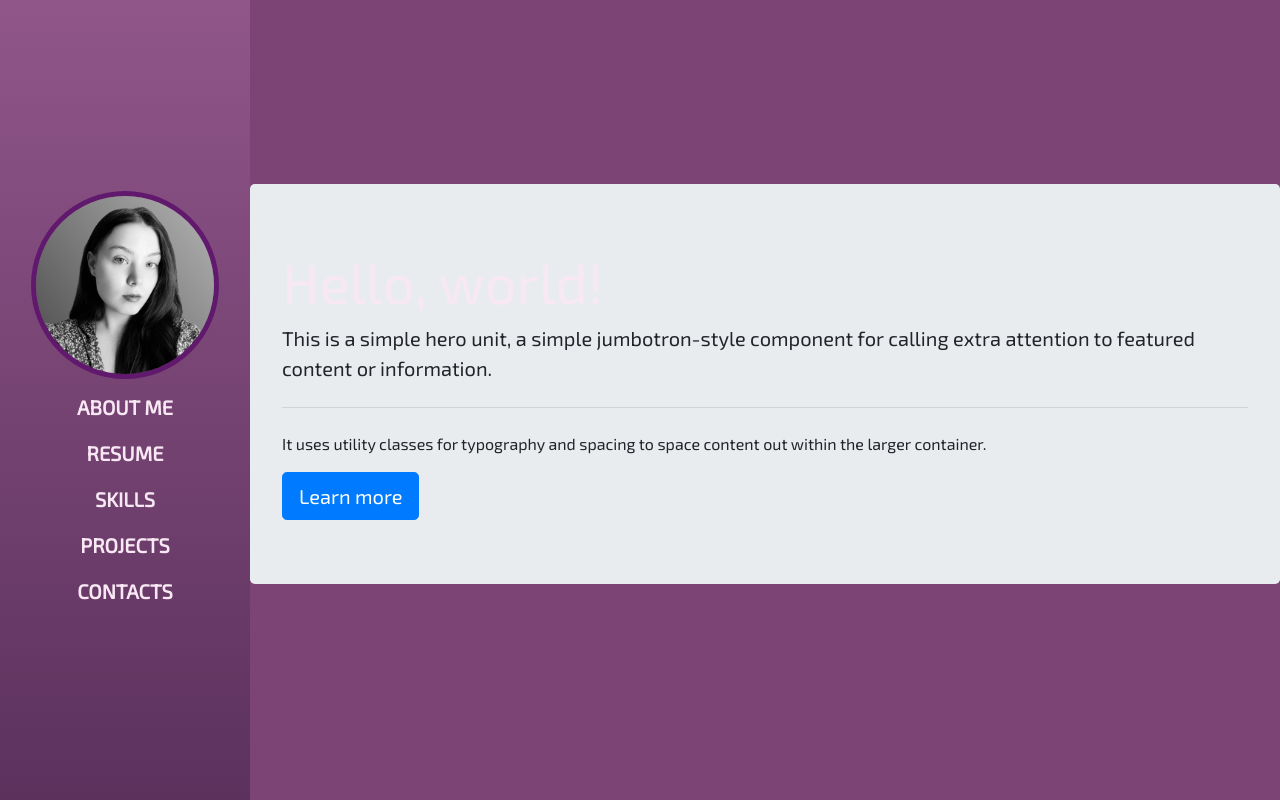
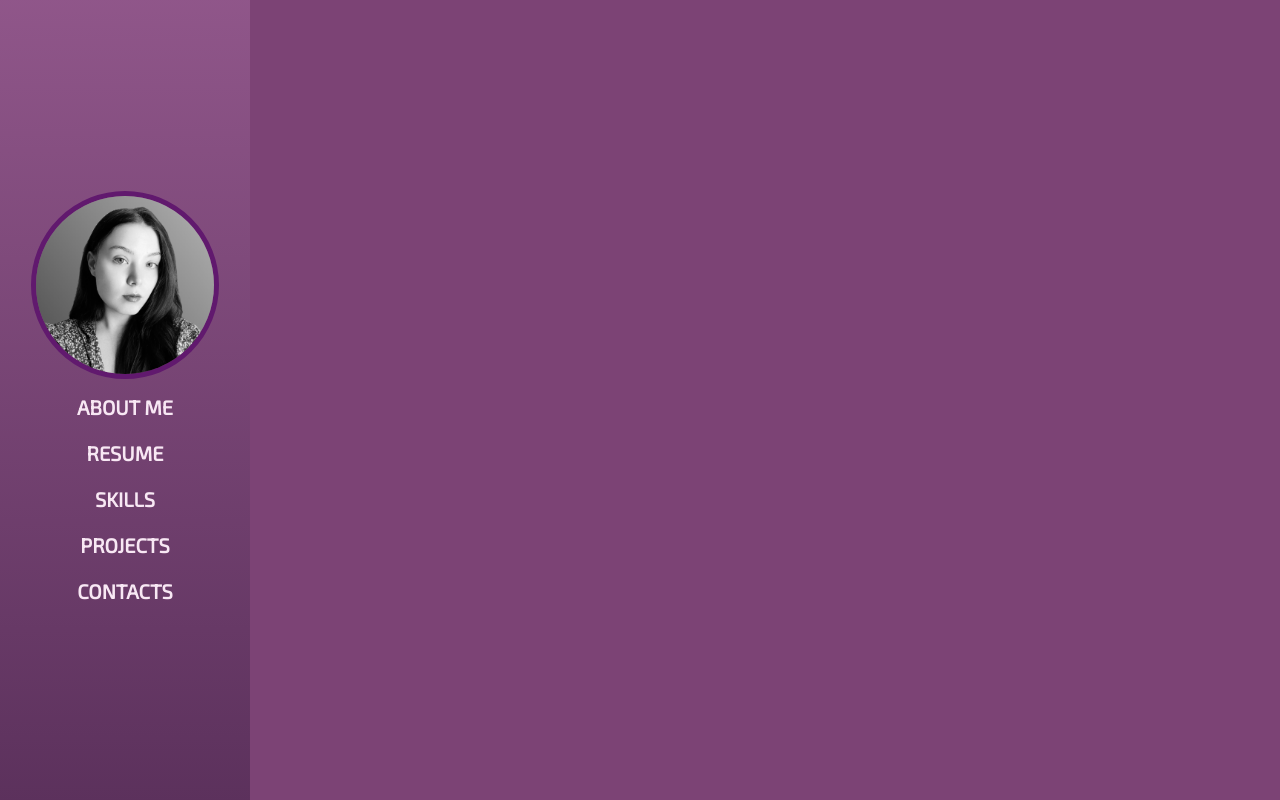
Before and after one commit to Maeevee/Bootstrap-Portfolio-Kiriakulova, a plain HTML site: page index.html in a window 1280 px wide. Drawn offline with nearby package versions, Linux system fonts and the light colour scheme.

Commit message:
Revert "add-content-wrapper"
This reverts commit bcb8bf2c95ecd0a8919b4b9370069e2896d22876.

```diff
--- a/css/style.css
+++ b/css/style.css
@@ -67,16 +67,11 @@ nav{
     .navbar{
         min-height: 100vh;
         width: 250px;
+        position: fixed;
     }
 
     .navbar-brand img{
         border: 5px solid var(--color-hover);
-    }
-
-    /* Content wrapper */
-
-    #content-wrapper{
-        margin-left: 250px;
     }
 
 }
--- a/index.html
+++ b/index.html
@@ -10,7 +10,7 @@
 </head>
 <body>
     <!-- NavBar -->
-    <nav class="navbar navbar-dark navbar-expand-lg fixed-top">
+    <nav class="navbar navbar-dark navbar-expand-lg">
           <div class="container flex-lg-column">
             <a class="navbar-brand mx-lg-auto md-lg-4" href="#"><span class="h2 fw-bold d-block d-lg-none">Mariia Kiriakulova</span>
               <img src="./images/photo.jpg" class="d-none d-lg-block rounded-circle" alt="My portrait"></a>
@@ -57,33 +57,6 @@
         <p>...</p>
       </div> -->
 
-      <!-- Content wrapper -->
-<div id="content-wrapper">
-
-  <!-- Jumbotron/About me -->
-  <section id="about" class="full-height">
-    <div class="jumbotron">
-      <h1 class="display-4">Hello, world!</h1>
-      <p class="lead">This is a simple hero unit, a simple jumbotron-style component for calling extra attention to featured content or information.</p>
-      <hr class="my-4">
-      <p>It uses utility classes for typography and spacing to space content out within the larger container.</p>
-      <a class="btn btn-primary btn-lg" href="#" role="button">Learn more</a>
-    </div>
-  </sectio >
-
-  <!-- Resume -->
-
-
-  <!-- Skills -->
-
-
-  <!-- Project -->
-
-
-  <!-- Contacts -->
-
-</div>
-
 
 
 
```
